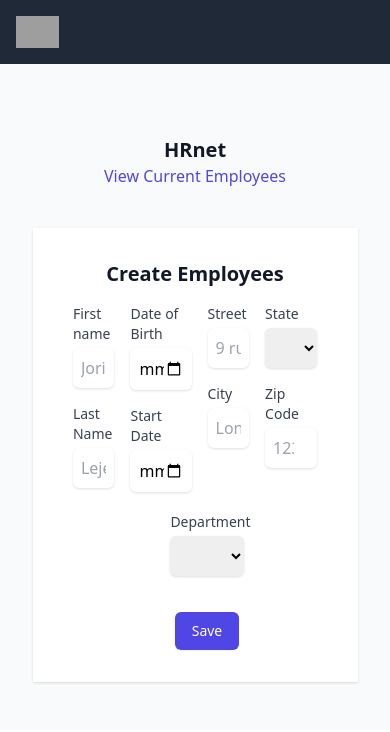
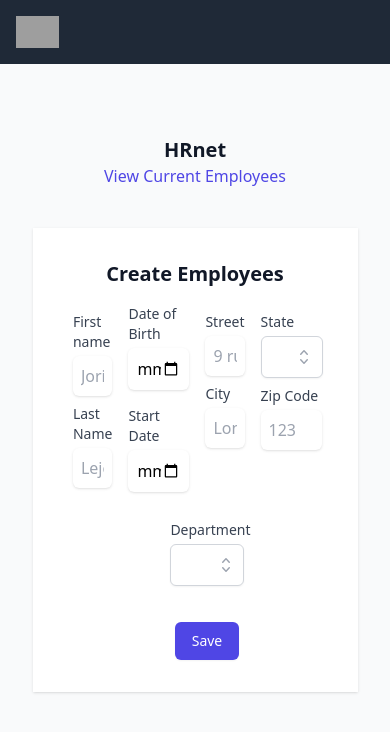
Before and after one commit to BryanParisot/HRnet, a React (Create React App) app: page /#/ in a window 390 px wide. Shown: the top 732 px of the page. Built offline with nearby package versions, Linux system fonts and the light colour scheme; grey boxes are pictures that could not be loaded.

Commit message:
feat(dropdown): create component and implement in createEmploye

```diff
--- a/src/components/Form/CreateEmployee.js
+++ b/src/components/Form/CreateEmployee.js
@@ -1,31 +1,36 @@
 import React from "react";
 import { useState } from "react";
-import { useForm } from "react-hook-form";
 import { useDispatch } from "react-redux";
+import { departements } from "../../data/departement";
 import { addEmploye } from "../../redux/features/employees";
+import Dropdown from "../Inputs/Dropdown";
+import Input from "../Inputs/Input";
 import Modal from "../Modal/Modal";
 import { states } from "./state";
 
 const CreateEmployee = () => {
-  const dispatch = useDispatch();
   const [validate, setValidate] = useState(false);
-
-  const { register, handleSubmit } = useForm({
-    defaultValues: {
+  const [input, setInput] = useState({
     firstName: "",
     lastName: "",
-      dateOfBirth: "",
-      startDate: "",
-      department: "",
     street: "",
     city: "",
-      state: "",
     zipCode: "",
-    },
   });
 
-  const addBookHandler = (data) => {
-    dispatch(addEmploye({ data }));
+  const dispatch = useDispatch();
+
+  const handleChange = (evt) => {
+    const value = evt.target.value;
+    setInput({
+      ...input,
+      [evt.target.name]: value,
+    });
+  };
+
+  const addEmployees = (e) => {
+    e.preventDefault();
+    dispatch(addEmploye({ input }));
   };
 
   return (
@@ -34,38 +39,27 @@
         Create Employees
       </h2>
       <form
-        onSubmit={handleSubmit(addBookHandler)}
+        onSubmit={addEmployees}
         className="flex flex-col pt-4 space-x-6 items-center space-y-5"
       >
         <div className="flex space-x-4 w-10/12">
           <div className="w-1/4 ">
-            <label for="email" class="block text-sm font-medium text-gray-700">
-              First name
-            </label>
-            <div class="mt-1">
-              <input
+            <Input
               type="text"
-                name="firstName"
-                class="block w-full p-2 rounded-md border-gray-300 shadow focus:border-indigo-500 focus:ring-indigo-500 sm:text-sm"
+              label="First name"
               placeholder="Joris"
-                {...register("firstName")}
+              labelId="firstName"
+              value={input.firstName}
+              onChange={handleChange}
             />
-            </div>
-            <label
-              for="email"
-              class="block text-sm font-medium text-gray-700 mt-4"
-            >
-              Last Name
-            </label>
-            <div class="mt-1">
-              <input
+            <Input
               type="text"
-                name="lastName"
-                class="block w-full p-2 rounded-md border-gray-300 shadow focus:border-indigo-500 focus:ring-indigo-500 sm:text-sm"
+              label=" Last Name"
               placeholder="Lejeau"
-                {...register("lastName")}
+              labelId="lastName"
+              value={input.lastName}
+              onChange={handleChange}
             />
-            </div>
           </div>{" "}
           {/* spaceeeeeee */}
           <div className="w-1/4">
@@ -77,7 +71,6 @@
                 type="date"
                 name="dateOfBirth"
                 class="block w-full p-2 rounded-md border-gray-300 shadow focus:border-indigo-500 focus:ring-indigo-500 sm:text-sm"
-                {...register("dateOfBirth")}
               />
             </div>
             <label
@@ -91,100 +84,49 @@
                 type="date"
                 name="startDate"
                 class="block w-full p-2 rounded-md border-gray-300 shadow focus:border-indigo-500 focus:ring-indigo-500 sm:text-sm"
-                {...register("startDate")}
               />
             </div>
           </div>
           {/* spaceeeeeeeeeeee */}
           <div className="w-1/4">
-            <label for="email" class="block text-sm font-medium text-gray-700">
-              Street
-            </label>
-            <div class="mt-1">
-              <input
+            <Input
               type="text"
-                name="street"
-                class="block w-full p-2 rounded-md border-gray-300 shadow focus:border-indigo-500 focus:ring-indigo-500 sm:text-sm"
+              label="Street"
               placeholder="9 rue asert"
-                {...register("street")}
+              labelId="street"
+              value={input.street}
+              onChange={handleChange}
             />
-            </div>
-            <label
-              for="email"
-              class="block text-sm font-medium text-gray-700 mt-4"
-            >
-              City
-            </label>
-            <div class="mt-1">
-              <input
+            <Input
               type="text"
-                name="city"
-                class="block w-full p-2 rounded-md border-gray-300 shadow focus:border-indigo-500 focus:ring-indigo-500 sm:text-sm"
+              label="City"
               placeholder="Londre"
-                {...register("city")}
+              labelId="city"
+              value={input.city}
+              onChange={handleChange}
             />
-            </div>
           </div>
           {/* spaceeeeeeeee */}
           <div className="w-1/4">
-            <label for="email" class="block text-sm font-medium text-gray-700">
-              State
-            </label>
-            <div class="mt-1">
-              <select
-                id="State"
-                name="State"
-                className="mt-1 block w-full p-2 rounded-md shadow border-gray-300 py-2 pl-3 pr-10 text-base focus:border-indigo-500 focus:outline-none focus:ring-indigo-500 sm:text-sm"
-                defaultValue="Canada"
-                {...register("state")}
-              >
-                {states.map((i) => (
-                  <option> {i.name}</option>
-                ))}
-              </select>
-            </div>
-            <label
-              for="email"
-              class="block text-sm font-medium text-gray-700 mt-4"
-            >
-              Zip Code
-            </label>
-            <div class="mt-1">
-              <input
+            <Dropdown options={states} label="State" />
+
+            <Input
               type="number"
-                name="city"
-                class="block w-full p-2 rounded-md border-gray-300 shadow focus:border-indigo-500 focus:ring-indigo-500 sm:text-sm"
+              label=" Zip Code"
               placeholder="123"
-                {...register("zipCode")}
+              labelId="zipCode"
+              value={input.zipCode}
+              onChange={handleChange}
             />
-            </div>
           </div>
         </div>
         <div className="w-1/4 text-center">
           {" "}
-          <div>
-            <label
-              htmlFor="location"
-              className="block text-sm font-medium text-gray-700"
-            >
-              Department
-            </label>
-            <select
-              id="location"
-              name="location"
-              className="mt-1 block w-full rounded-md shadow border-gray-300 py-2 pl-3 pr-10 text-base focus:border-indigo-500 focus:outline-none focus:ring-indigo-500 sm:text-sm"
-              defaultValue="Sales"
-              {...register("department")}
-            >
-              <option>Sales</option>
-              <option>Marketing</option>
-            </select>
-          </div>{" "}
+          <Dropdown options={departements} label="Department" />
         </div>
         <div>
           <button
             type="submit"
-            //onClick={handleSubmit(addBookHandler)}
             class="flex w-full p-2  mt-4 justify-center rounded-md border border-transparent bg-indigo-600 py-2 px-4 text-sm font-medium text-white shadow-sm hover:bg-indigo-700 focus:outline-none focus:ring-2 focus:ring-indigo-500 focus:ring-offset-2"
           >
             Save
--- /dev/null
+++ b/src/components/Inputs/Dropdown.js
@@ -0,0 +1,84 @@
+import React, { useState } from "react";
+
+const Dropdown = (props, {select, setSelect}) => {
+  const [isActive, setIsActive] = useState(false);
+  const [selected, setSelected] = useState();
+  return (
+    <div className="mt-2">
+      <label for="combobox" class="block text-sm font-medium text-gray-700">
+        {props.label}
+      </label>
+      <div class="relative mt-1">
+        <input
+          id="combobox"
+          type="text"
+          class="w-full rounded-md border border-gray-300 bg-white py-2 pl-3 pr-12 shadow-sm focus:border-indigo-500 focus:outline-none focus:ring-1 focus:ring-indigo-500 sm:text-sm"
+          role="combobox"
+          aria-controls="options"
+          aria-expanded="false"
+          value={selected}
+        />
+        <button
+          onClick={() => setIsActive(!isActive)}
+          type="button"
+          class="absolute inset-y-0 right-0 flex items-center rounded-r-md px-2 focus:outline-none"
+        >
+          <svg
+            class="h-5 w-5 text-gray-400"
+            xmlns="http://www.w3.org/2000/svg"
+            viewBox="0 0 20 20"
+            fill="currentColor"
+            aria-hidden="true"
+          >
+            <path
+              fill-rule="evenodd"
+              d="M10 3a.75.75 0 01.55.24l3.25 3.5a.75.75 0 11-1.1 1.02L10 4.852 7.3 7.76a.75.75 0 01-1.1-1.02l3.25-3.5A.75.75 0 0110 3zm-3.76 9.2a.75.75 0 011.06.04l2.7 2.908 2.7-2.908a.75.75 0 111.1 1.02l-3.25 3.5a.75.75 0 01-1.1 0l-3.25-3.5a.75.75 0 01.04-1.06z"
+              clip-rule="evenodd"
+            />
+          </svg>
+        </button>
+
+        {/* Results options here */}
+        {isActive && (
+          <ul
+            class="absolute z-10 mt-1 max-h-60 w-full overflow-auto rounded-md bg-white py-1 text-base shadow-lg ring-1 ring-black ring-opacity-5 focus:outline-none sm:text-sm"
+            id="options"
+            role="listbox"
+          >
+            {props.options.map((item) => (
+              <li
+                className="relative select-none py-2 pl-8 pr-4 text-gray-900 cursor-pointer hover:bg-indigo-600 hover:text-white"
+                id="option-0"
+                tabindex="-1"
+                onClick={() => {
+                    setSelected(item.name);
+                  setIsActive(false);
+                }}
+              >
+                <span class="block truncate">{item.name}</span>
+
+                <span class="absolute inset-y-0 left-0 flex items-center pl-1.5 text-indigo-600">
+                  <svg
+                    class="h-5 w-5"
+                    xmlns="http://www.w3.org/2000/svg"
+                    viewBox="0 0 20 20"
+                    fill="currentColor"
+                    aria-hidden="true"
+                  >
+                    <path
+                      fill-rule="evenodd"
+                      d="M16.704 4.153a.75.75 0 01.143 1.052l-8 10.5a.75.75 0 01-1.127.075l-4.5-4.5a.75.75 0 011.06-1.06l3.894 3.893 7.48-9.817a.75.75 0 011.05-.143z"
+                      clip-rule="evenodd"
+                    />
+                  </svg>
+                </span>
+              </li>
+            ))}
+          </ul>
+        )}
+      </div>
+    </div>
+  );
+};
+
+export default Dropdown;
--- /dev/null
+++ b/src/components/Inputs/Input.js
@@ -0,0 +1,28 @@
+import React from "react";
+
+const Input = (props) => {
+  return (
+    <div className="mt-2">
+      <label
+        for={props.labelId}
+        class="block text-sm font-medium text-gray-700"
+      >
+        {props.label}
+      </label>
+      <div class="mt-1">
+        <input
+          required
+          type={props.type}
+          id={props.labelId}
+          name={props.labelId}
+          class="block w-full p-2 rounded-md border-gray-300 shadow focus:border-indigo-500 focus:ring-indigo-500 sm:text-sm"
+          placeholder={props.placeholder}
+          value={props.value}
+          onChange={props.onChange}
+        />
+      </div>
+    </div>
+  );
+};
+
+export default Input;
--- /dev/null
+++ b/src/data/departement.js
@@ -0,0 +1,17 @@
+export const departements = [
+  {
+    name: "Sales",
+  },
+  {
+    name: "Marketing",
+  },
+  {
+    name: "Engineering",
+  },
+  {
+    name: "Human Resources",
+  },
+  {
+    name: "Legal",
+  },
+];
```
Also changed, not shown: src/components/Modal/Modal.js (+13 -13 lines). Lines whose indentation alone changed are shown as unchanged.
